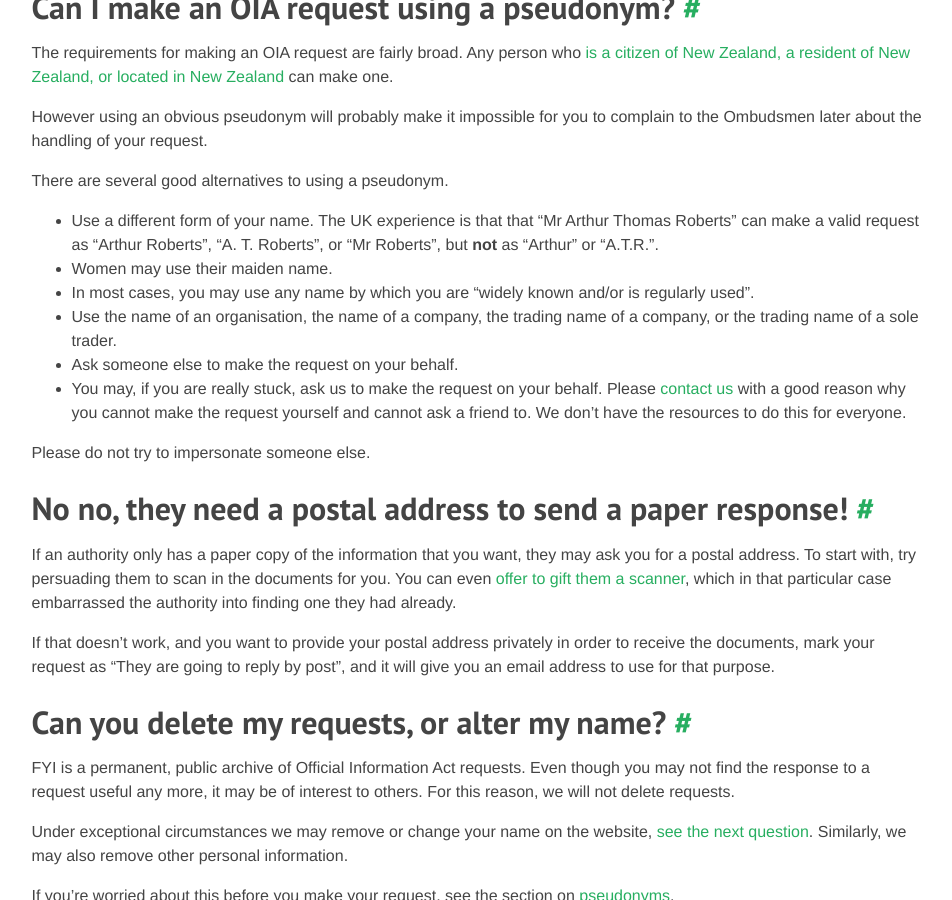
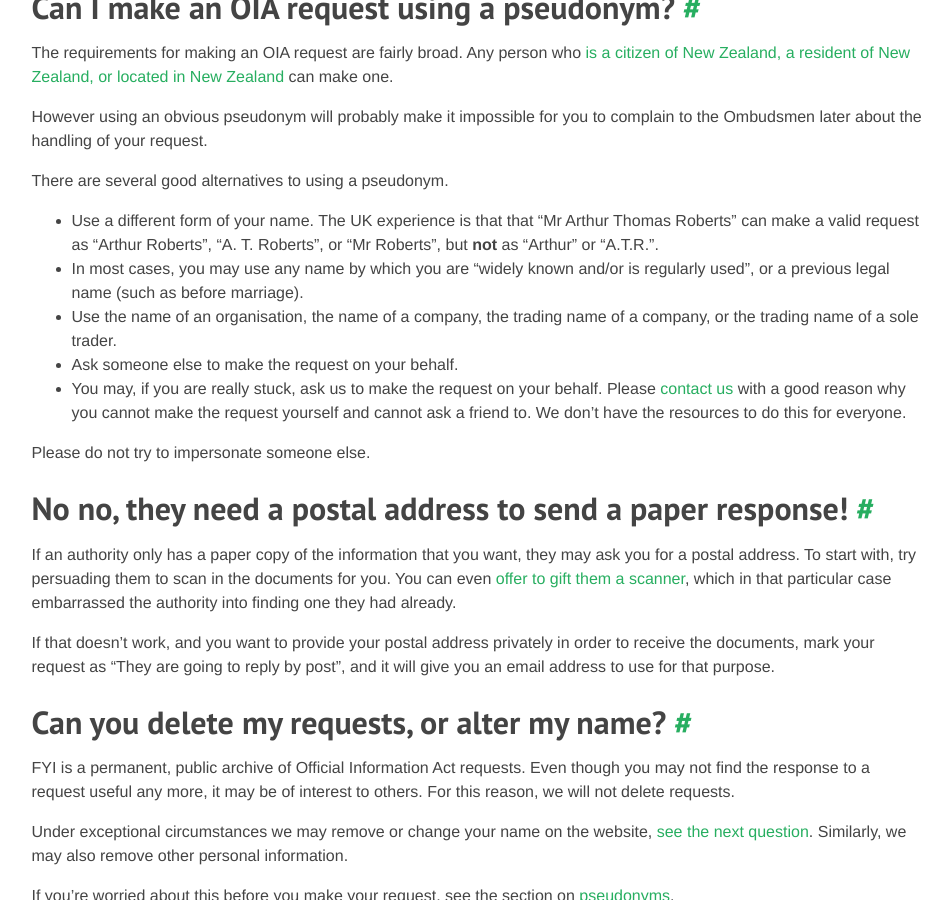
Before and after one commit to fyiorgnz/meta.fyi.org.nz, a Jekyll site: the page built from _pages/help/25_privacy.md, in a window 1280 px wide and 900 px high, scrolled down 972 px. Shown: the whole window, without its empty margins (316-1268 px from the left). Built offline with Jekyll 4.4.1, drawn with Linux system fonts in a browser that asks for light colours; nearby versions of some CDN libraries.

Commit message:
Suggestion was made to remove non gender neutral 'maiden name'. Agreed

```diff
--- a/_pages/help/25_privacy.md
+++ b/_pages/help/25_privacy.md
@@ -32,8 +32,7 @@ However using an obvious pseudonym will probably make it impossible for you to c
 There are several good alternatives to using a pseudonym.
 
 *   Use a different form of your name. The UK experience is that that "Mr Arthur Thomas Roberts" can make a valid request as "Arthur Roberts", "A. T. Roberts", or "Mr Roberts", but **not** as "Arthur" or "A.T.R.".
-*   Women may use their maiden name.
-*   In most cases, you may use any name by which you are "widely known and/or is regularly used".
+*   In most cases, you may use any name by which you are "widely known and/or is regularly used", or a previous legal name (such as before marriage).
 *   Use the name of an organisation, the name of a company, the trading name of a company, or the trading name of a sole trader.
 *   Ask someone else to make the request on your behalf.
 *   You may, if you are really stuck, ask us to make the request on your behalf. Please [contact us](https://fyi.org.nz/help/contact) with a good reason why you cannot make the request yourself and cannot ask a friend to. We don't have the resources to do this for everyone.
```
